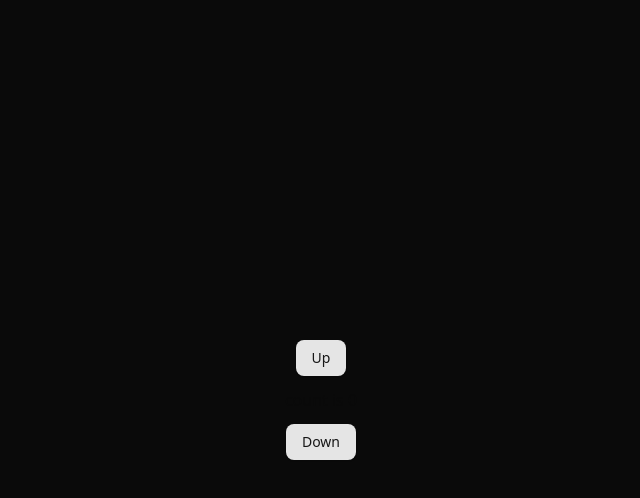
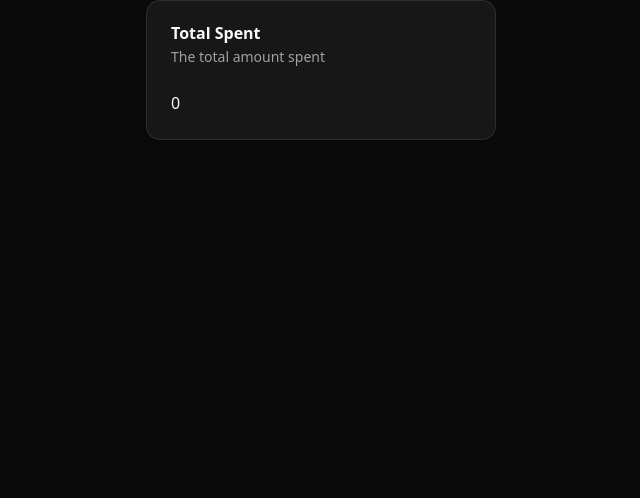
Before and after one commit to RicardoBassete/expenses, a React (Vite) app in the folder frontend/: page / in a window 1280 px wide. Shown: the top 498 px of the page, without its empty margins (319-959 px from the left). Built offline with nearby package versions, Linux system fonts and the light colour scheme; no server answers.

Commit message:
add card showing total spent

```diff
--- a/frontend/src/App.tsx
+++ b/frontend/src/App.tsx
@@ -1,15 +1,23 @@
-import { useState } from 'react'
-import { Button } from './components/ui/button'
+import { Card, CardContent, CardDescription, CardHeader, CardTitle } from '@/components/ui/card'
+import { useEffect, useState } from 'react'
 
 function App() {
-  const [count, setCount] = useState(0)
+  const [totalSpent, setTotalSpent] = useState(0)
+
+  useEffect(() => {
+    fetch('/api/expenses/total-spent')
+      .then(res => res.json())
+      .then(data => setTotalSpent(data.total))
+  }, [])
 
   return (
-    <div className="flex flex-col justify-center items-center gap-3 mx-auto max-w-2xl h-screen w-screen">
-      <Button onClick={() => setCount(count => count + 1)}>Up</Button>
-      <p>count is {count}</p>
-      <Button onClick={() => setCount(count => count - 1)}>Down</Button>
-    </div>
+    <Card className="w-[350px] m-auto">
+      <CardHeader>
+        <CardTitle>Total Spent</CardTitle>
+        <CardDescription>The total amount spent</CardDescription>
+      </CardHeader>
+      <CardContent>{totalSpent}</CardContent>
+    </Card>
   )
 }
 
```
